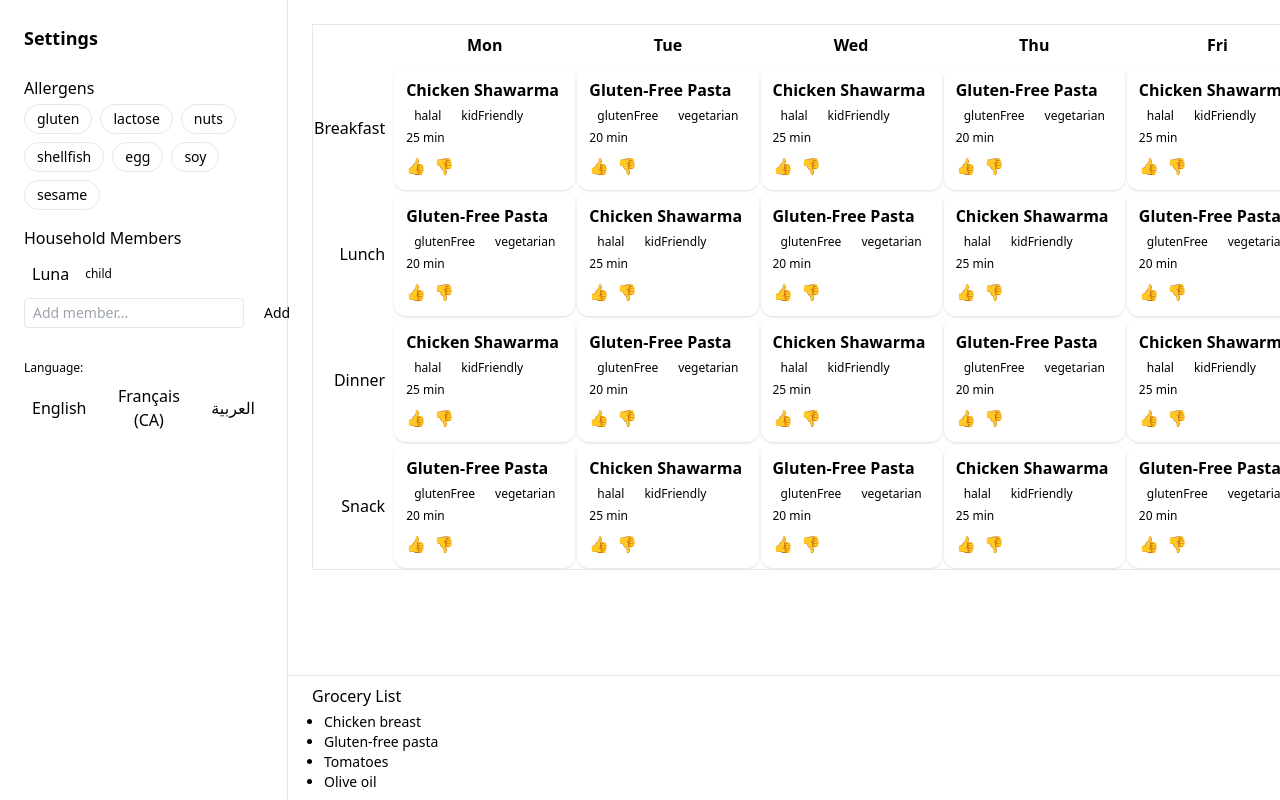
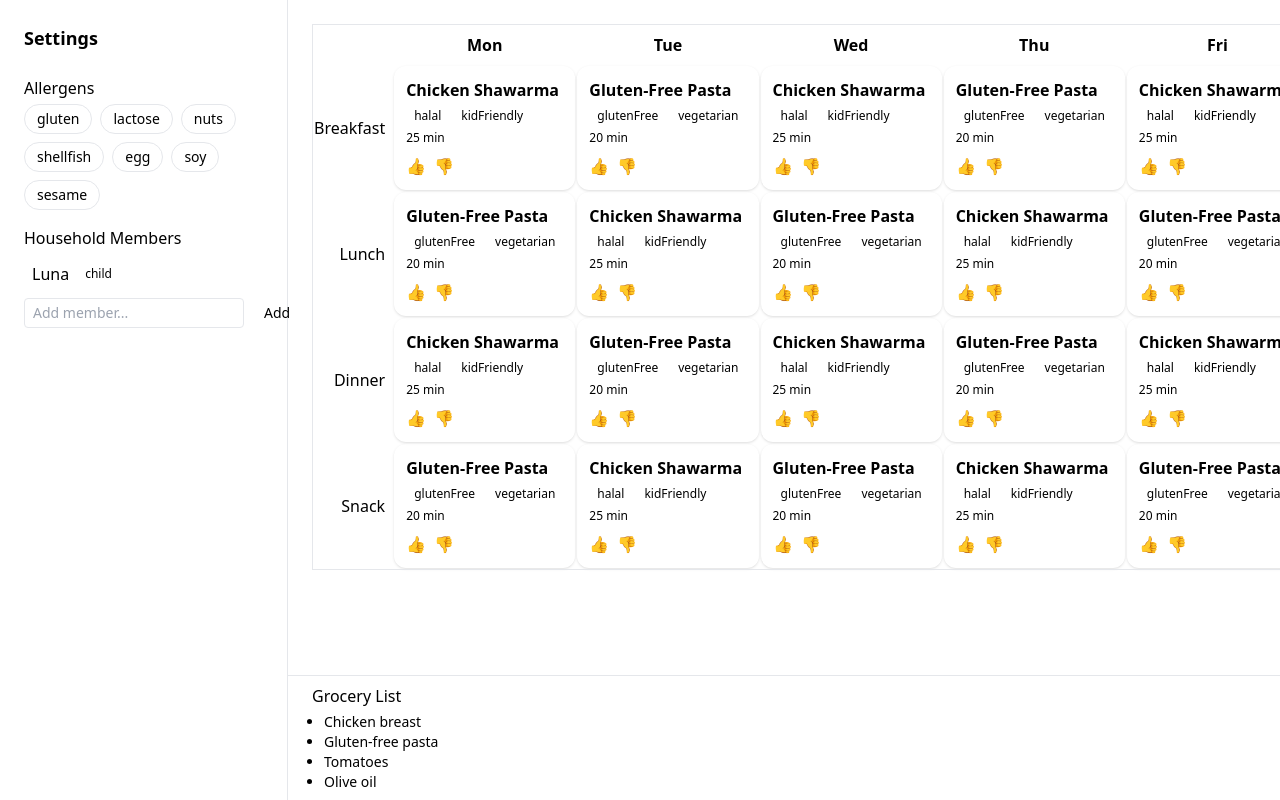
Before and after one commit to mayalothman/PrepJoy, a Next.js app: page /en/app in a window 1280 px wide. Shown: the top 800 px of the page. Built offline with nearby package versions, Linux system fonts and the light colour scheme.

Commit message:
Remove language switcher

```diff
--- a/app/(app)/[locale]/app/page.tsx
+++ b/app/(app)/[locale]/app/page.tsx
@@ -17,7 +17,7 @@ export default async function AppPage({ params }: { params: { locale: string } }
     <div className="flex h-screen bg-background text-foreground">
       {/* Left Sidebar: Settings */}
       <aside className="w-72 border-r bg-muted/50">
-        <SidebarSettings locale={params.locale} />
+        <SidebarSettings />
       </aside>
       {/* Center: Calendar */}
       <main className="flex-1 flex flex-col">
--- a/components/LanguageSwitcher.tsx
+++ /dev/null
@@ -1,34 +0,0 @@
-"use client";
-import { usePathname, useRouter } from "next/navigation";
-
-const locales = [
-  { code: "en", label: "English" },
-  { code: "fr-CA", label: "Français (CA)" },
-  { code: "ar", label: "العربية", rtl: true },
-];
-
-export function LanguageSwitcher({ currentLocale }: { currentLocale: string }) {
-  const router = useRouter();
-  const pathname = usePathname();
-  return (
-    <div className="mt-4">
-      <div className="text-xs mb-1">Language:</div>
-      <div className="flex gap-2">
-        {locales.map((l) => (
-          <button
-            key={l.code}
-            className={`px-2 py-1 rounded ${currentLocale === l.code ? "bg-primary text-primary-foreground" : "bg-muted"}`}
-            onClick={() => {
-              // Swap the locale in the URL
-              const nextPath = pathname.replace(/^\/[a-z-]+/, "/" + l.code);
-              router.push(nextPath);
-            }}
-            dir={l.rtl ? "rtl" : "ltr"}
-          >
-            {l.label}
-          </button>
-        ))}
-      </div>
-    </div>
-  );
-}
--- a/components/SidebarSettings.tsx
+++ b/components/SidebarSettings.tsx
@@ -1,9 +1,8 @@
 "use client";
 import { useState } from "react";
-import { LanguageSwitcher } from "./LanguageSwitcher";
 import { MemberEditor } from "./MemberEditor";
 
-export function SidebarSettings({ locale }: { locale: string }) {
+export function SidebarSettings() {
   // Demo toggles and settings, to be replaced with live state
   const [allergens, setAllergens] = useState<string[]>([]);
   const allergenList = ["gluten", "lactose", "nuts", "shellfish", "egg", "soy", "sesame"];
@@ -29,7 +28,6 @@ export function SidebarSettings({ locale }: { locale: string }) {
         </div>
       </div>
       <MemberEditor members={[{ name: "Luna", ageGroup: "child" }]} />
-      <LanguageSwitcher currentLocale={locale} />
       {/* TODO: Add diet, cuisine, accessibility, and member selectors */}
     </div>
   );
```
